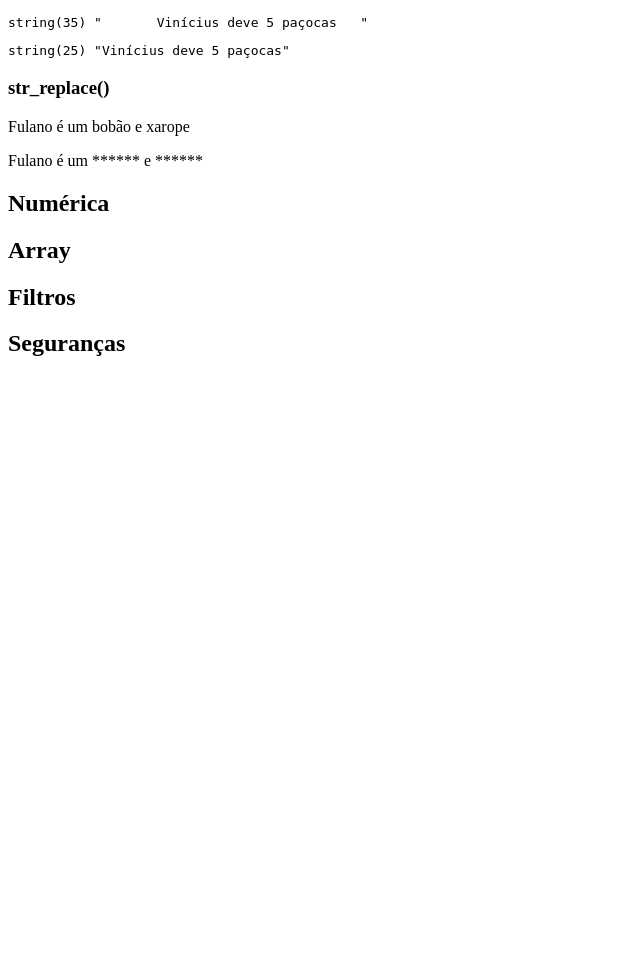
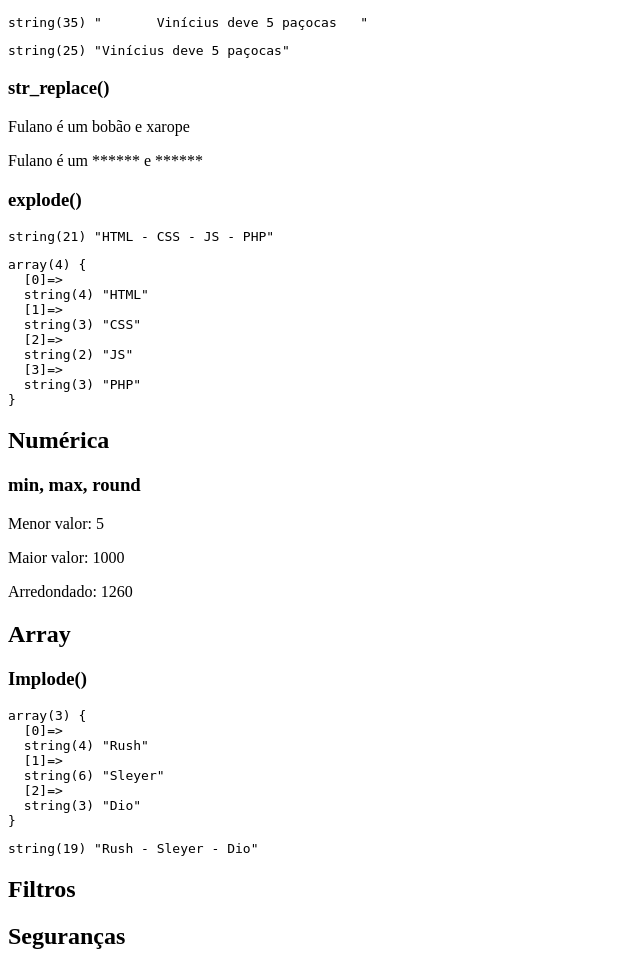
Before and after one commit to viniciusmbarbosa/aulas-php-tec, a PHP site: page /07-funcoes-nativas.php in a window 1280 px wide. Shown: the part 174-1144 px from the top of the page, without its empty margins (0-640 px from the left). Before the commit the page ends 530 px from the top, so only its background shows below. Run offline with PHP 8.4, Linux system fonts and the light colour scheme.

Commit message:
Implode
Função que transforma array em string

```diff
--- a/07-funcoes-nativas.php
+++ b/07-funcoes-nativas.php
@@ -29,10 +29,38 @@
     <p><?=$fraseFeia?></p>
     <p><?=$fraseBonitinha?></p>
 
+    <h3>explode()</h3>
+    <?php
+    /* Função que transforma uma string em um array */
+
+    $linguagens = "HTML - CSS - JS - PHP";
+    $arrayLinguagens = explode(" - ", $linguagens);
+    ?>
+    <pre><?=var_dump($linguagens)?></pre>
+    <pre><?=var_dump($arrayLinguagens)?></pre>
 
     <h2>Numérica</h2>
 
+    <h3>min, max, round</h3>
+    <?php
+    $valores = [10, 5, 50, 1000, 275];
+    $valoresQualquer = 1259.75;
+    ?>
+    <p>Menor valor: <?=min($valores)?></p>
+    <p>Maior valor: <?=max($valores)?></p>
+    <p>Arredondado: <?=round($valoresQualquer)?></p>
+
     <h2>Array</h2>
+
+    <h3>Implode()</h3>
+    <?php
+    /* Função que transforma array em string */
+    $bandas = ["Rush", "Sleyer", "Dio"];
+    $textoBandas = Implode(" - ", $bandas);
+    ?>
+    <pre><?=var_dump($bandas)?></pre>
+    <pre><?=var_dump($textoBandas)?></pre>
+
 
     <h2>Filtros</h2>
 
```
